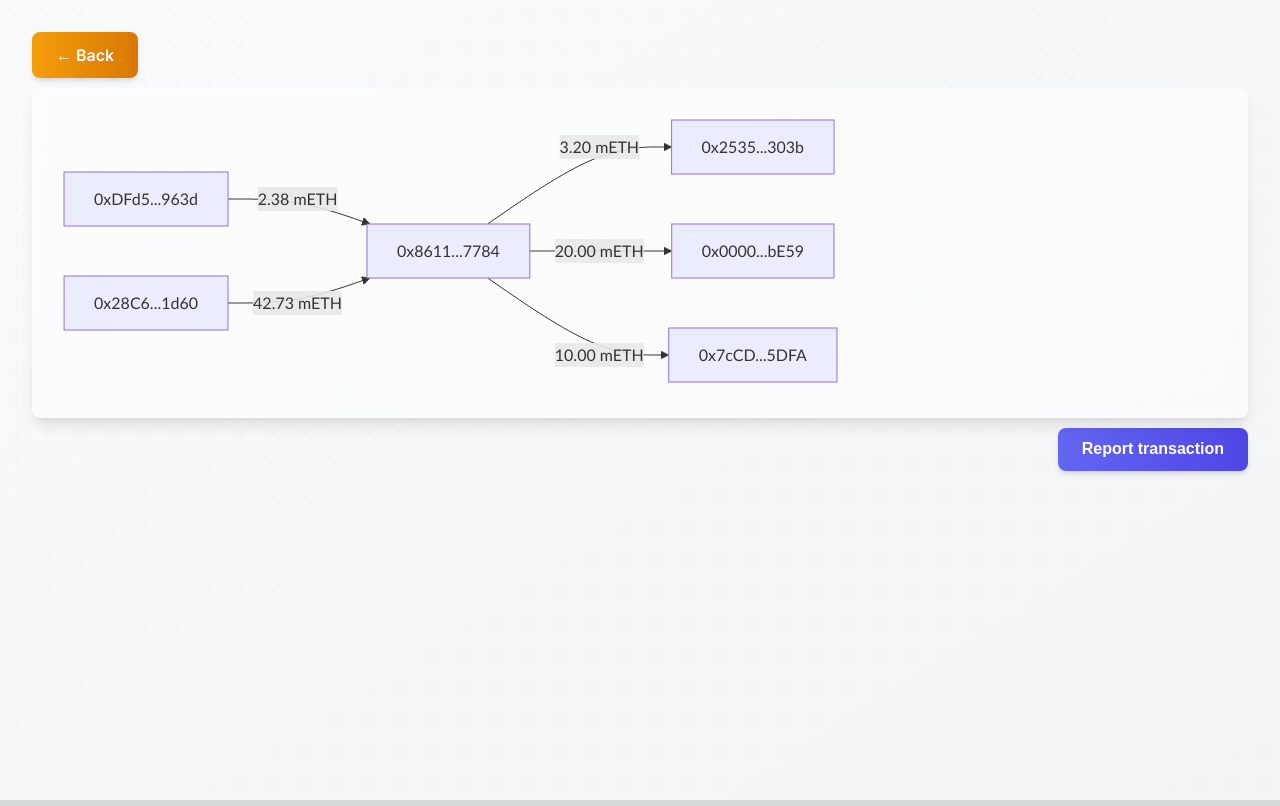
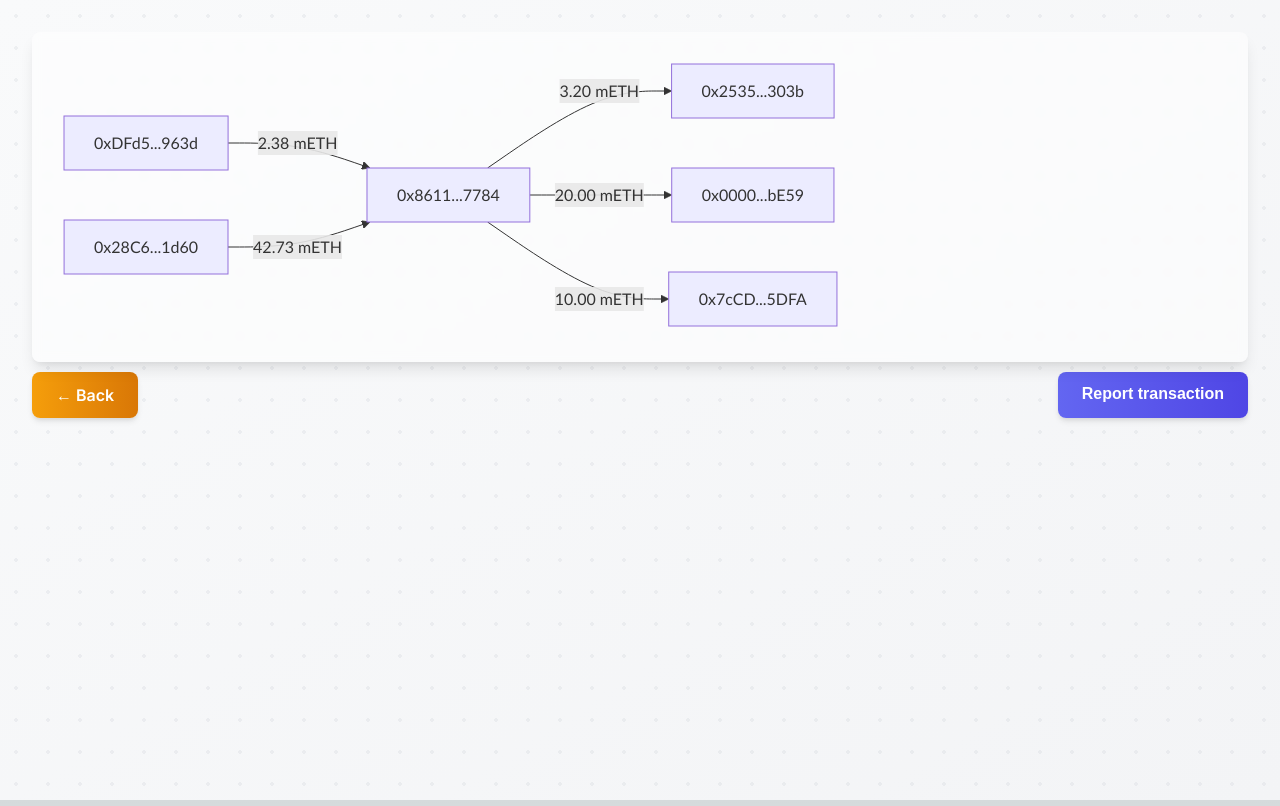
Before and after one commit to cristianchaparroa/hashai, a Next.js app in the folder frontend/: page / in a window 1280 px wide. Built offline with nearby package versions, Linux system fonts and the light colour scheme.

Commit message:
transactionFront: buttons moved to bottom

```diff
--- a/frontend/app/components/TransactionBackground.tsx
+++ b/frontend/app/components/TransactionBackground.tsx
@@ -13,13 +13,15 @@ export default function TransactionBackground({ children }: TransactionBackgroun
     <div className={styles.container}>
       <div className={styles.dotPattern} />
       <div className={styles.content}>
+
+        <div className={styles.innerContainer}>
+          {children}
+        </div>
+        <div className={styles.flex}>
           <div className="leftAligned">
             <Link href="converse://home" className={`${styles.transactionModalButton} ${styles.secondary}`}>
               ← Back
             </Link>
-        </div>
-        <div className={styles.innerContainer}>
-          {children}
           </div>
           <button
             className={styles.transactionModalButton}
@@ -30,6 +32,7 @@ export default function TransactionBackground({ children }: TransactionBackgroun
           >
             Report transaction
           </button>
+        </div>
 
       </div>
     </div>
--- a/frontend/app/page.module.css
+++ b/frontend/app/page.module.css
@@ -108,6 +108,7 @@
 .logo {
   position: relative;
 }
+
 /* Enable hover only on non-touch devices */
 @media (hover: hover) and (pointer: fine) {
   .card:hover {
@@ -179,11 +180,9 @@
     border-radius: 0;
     border: none;
     border-bottom: 1px solid rgba(var(--callout-border-rgb), 0.25);
-    background: linear-gradient(
-      to bottom,
-      rgba(var(--background-start-rgb), 1),
-      rgba(var(--callout-rgb), 0.5)
-    );
+    background: linear-gradient(to bottom,
+        rgba(var(--background-start-rgb), 1),
+        rgba(var(--callout-rgb), 0.5));
     background-clip: padding-box;
     backdrop-filter: blur(24px);
   }
@@ -194,11 +193,9 @@
     inset: auto 0 0;
     padding: 2rem;
     height: 200px;
-    background: linear-gradient(
-      to bottom,
-      transparent 0%,
-      rgb(var(--background-end-rgb)) 40%
-    );
+    background: linear-gradient(to bottom,
+        transparent 0%,
+        rgb(var(--background-end-rgb)) 40%);
     z-index: 1;
   }
 }
@@ -224,6 +221,7 @@
   from {
     transform: rotate(360deg);
   }
+
   to {
     transform: rotate(0deg);
   }
@@ -297,8 +295,10 @@
   background: linear-gradient(90deg, #6366f1, #4f46e5);
   color: #ffffff;
   box-shadow: 0 4px 6px -1px rgba(0, 0, 0, 0.1), 0 2px 4px -1px rgba(0, 0, 0, 0.06);
-  margin-left: auto; /* Align to the right */
-  display: inline-block; /* Ensure proper alignment */
+  margin-left: auto;
+  /* Align to the right */
+  display: inline-block;
+  /* Ensure proper alignment */
   text-align: right;
   display: flex;
   margin-top: 10px;
@@ -337,7 +337,7 @@
   display: flex;
   justify-content: start;
   margin: 0;
-  margin-bottom: 10px;
+  margin-top: 10px;
 }
 
 .transactionModalButton.secondary:hover {
@@ -345,5 +345,11 @@
 }
 
 .leftAligned {
-  text-align: left; /* Align child elements (like the link) to the left */
+  text-align: left;
+  /* Align child elements (like the link) to the left */
 }
+
+.flex {
+  display: flex;
+  justify-content: space-between;
+}
```
Lines whose indentation alone changed are shown as unchanged.
